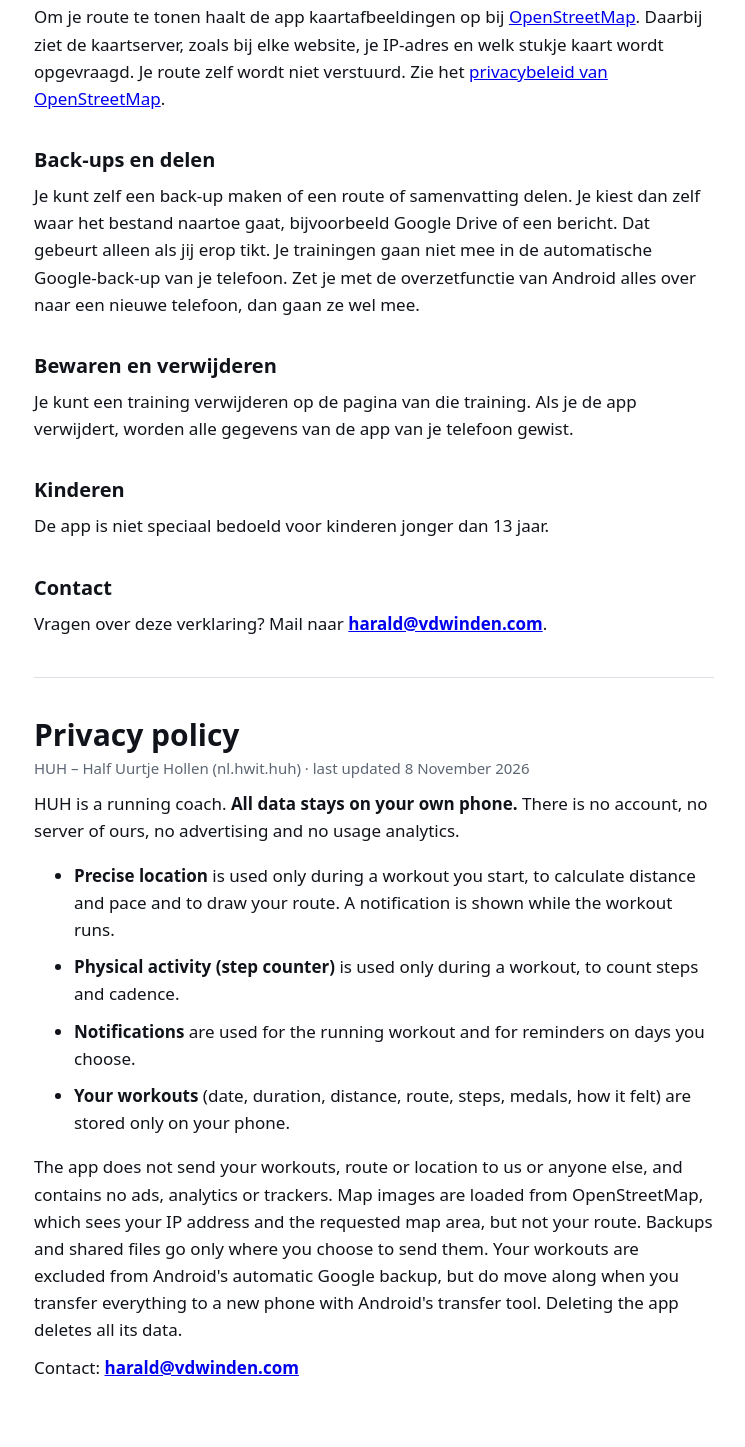
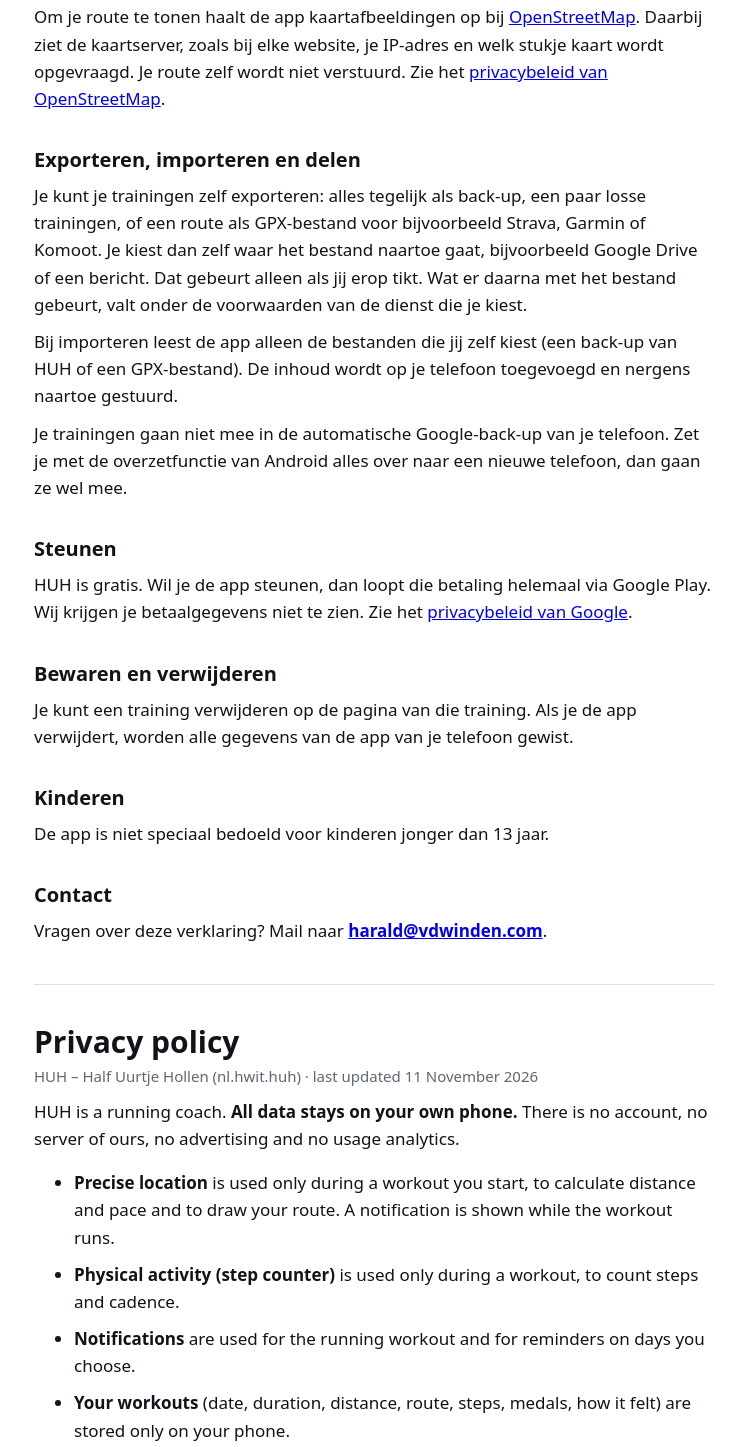
Before and after one commit to hvdwinden/hwit-privacy, a plain HTML site: page huh/index.html in a window 1280 px wide. Shown: the part 791-2238 px from the top of the page, without its empty margins (266-1011 px from the left). Drawn offline with Linux system fonts and the light colour scheme.

Commit message:
HUH: exporteren, importeren (GPX) en steunen via Google Play
Co-Authored-By: Claude Opus 5.5 <noreply@anthropic.com>

```diff
--- a/huh/index.html
+++ b/huh/index.html
@@ -16,7 +16,7 @@
 </head>
 <body>
 <h1>Privacyverklaring</h1>
-<p class="muted">HUH – Half Uurtje Hollen (nl.hwit.huh) · laatst bijgewerkt op 8 november 2026</p>
+<p class="muted">HUH – Half Uurtje Hollen (nl.hwit.huh) · laatst bijgewerkt op 11 november 2026</p>
 
 <p>HUH is een hardloopcoach. Deze verklaring legt uit welke gegevens de app gebruikt en waarom. Kort gezegd: <strong>alles blijft op je eigen telefoon</strong>. Er is geen account, geen server van ons, geen reclame en geen analyse van je gebruik.</p>
 
@@ -38,8 +38,13 @@
 <h2>Kaart</h2>
 <p>Om je route te tonen haalt de app kaartafbeeldingen op bij <a href="https://www.openstreetmap.org/">OpenStreetMap</a>. Daarbij ziet de kaartserver, zoals bij elke website, je IP-adres en welk stukje kaart wordt opgevraagd. Je route zelf wordt niet verstuurd. Zie het <a href="https://osmfoundation.org/wiki/Privacy_Policy">privacybeleid van OpenStreetMap</a>.</p>
 
-<h2>Back-ups en delen</h2>
-<p>Je kunt zelf een back-up maken of een route of samenvatting delen. Je kiest dan zelf waar het bestand naartoe gaat, bijvoorbeeld Google Drive of een bericht. Dat gebeurt alleen als jij erop tikt. Je trainingen gaan niet mee in de automatische Google-back-up van je telefoon. Zet je met de overzetfunctie van Android alles over naar een nieuwe telefoon, dan gaan ze wel mee.</p>
+<h2>Exporteren, importeren en delen</h2>
+<p>Je kunt je trainingen zelf exporteren: alles tegelijk als back-up, een paar losse trainingen, of een route als GPX-bestand voor bijvoorbeeld Strava, Garmin of Komoot. Je kiest dan zelf waar het bestand naartoe gaat, bijvoorbeeld Google Drive of een bericht. Dat gebeurt alleen als jij erop tikt. Wat er daarna met het bestand gebeurt, valt onder de voorwaarden van de dienst die je kiest.</p>
+<p>Bij importeren leest de app alleen de bestanden die jij zelf kiest (een back-up van HUH of een GPX-bestand). De inhoud wordt op je telefoon toegevoegd en nergens naartoe gestuurd.</p>
+<p>Je trainingen gaan niet mee in de automatische Google-back-up van je telefoon. Zet je met de overzetfunctie van Android alles over naar een nieuwe telefoon, dan gaan ze wel mee.</p>
+
+<h2>Steunen</h2>
+<p>HUH is gratis. Wil je de app steunen, dan loopt die betaling helemaal via Google Play. Wij krijgen je betaalgegevens niet te zien. Zie het <a href="https://policies.google.com/privacy">privacybeleid van Google</a>.</p>
 
 <h2>Bewaren en verwijderen</h2>
 <p>Je kunt een training verwijderen op de pagina van die training. Als je de app verwijdert, worden alle gegevens van de app van je telefoon gewist.</p>
@@ -53,7 +58,7 @@
 <hr>
 
 <h1>Privacy policy</h1>
-<p class="muted">HUH – Half Uurtje Hollen (nl.hwit.huh) · last updated 8 November 2026</p>
+<p class="muted">HUH – Half Uurtje Hollen (nl.hwit.huh) · last updated 11 November 2026</p>
 <p>HUH is a running coach. <strong>All data stays on your own phone.</strong> There is no account, no server of ours, no advertising and no usage analytics.</p>
 <ul>
   <li><strong>Precise location</strong> is used only during a workout you start, to calculate distance and pace and to draw your route. A notification is shown while the workout runs.</li>
@@ -61,7 +66,7 @@
   <li><strong>Notifications</strong> are used for the running workout and for reminders on days you choose.</li>
   <li><strong>Your workouts</strong> (date, duration, distance, route, steps, medals, how it felt) are stored only on your phone.</li>
 </ul>
-<p>The app does not send your workouts, route or location to us or anyone else, and contains no ads, analytics or trackers. Map images are loaded from OpenStreetMap, which sees your IP address and the requested map area, but not your route. Backups and shared files go only where you choose to send them. Your workouts are excluded from Android's automatic Google backup, but do move along when you transfer everything to a new phone with Android's transfer tool. Deleting the app deletes all its data.</p>
+<p>The app does not send your workouts, route or location to us or anyone else, and contains no ads, analytics or trackers. Map images are loaded from OpenStreetMap, which sees your IP address and the requested map area, but not your route. Exports (a full backup, single workouts, or a route as a GPX file for Strava, Garmin or Komoot) and shared files go only where you choose to send them. When importing, the app reads only the files you pick and adds them on your phone. Support payments are handled entirely by Google Play; we never see your payment details. Your workouts are excluded from Android's automatic Google backup, but do move along when you transfer everything to a new phone with Android's transfer tool. Deleting the app deletes all its data.</p>
 <p>Contact: <strong><a href="mailto:harald@vdwinden.com">harald@vdwinden.com</a></strong></p>
 </body>
 </html>
```
